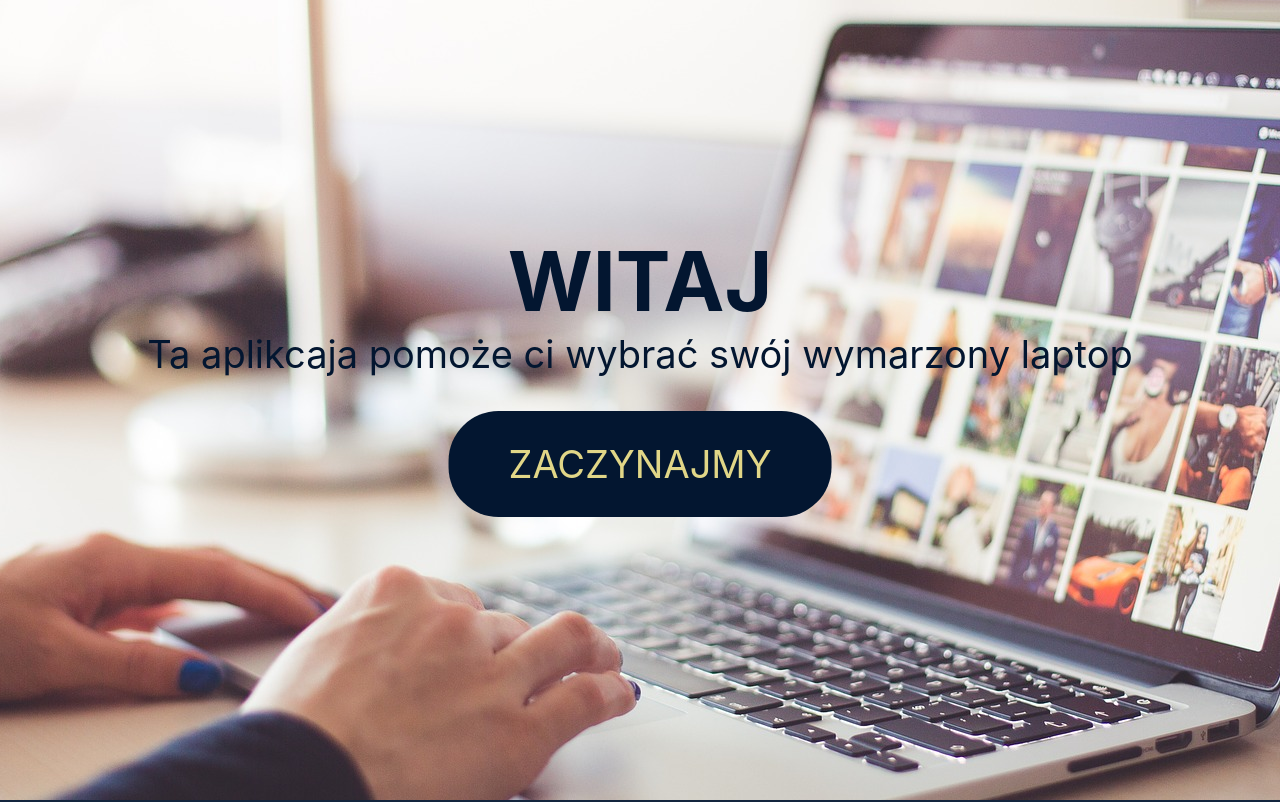
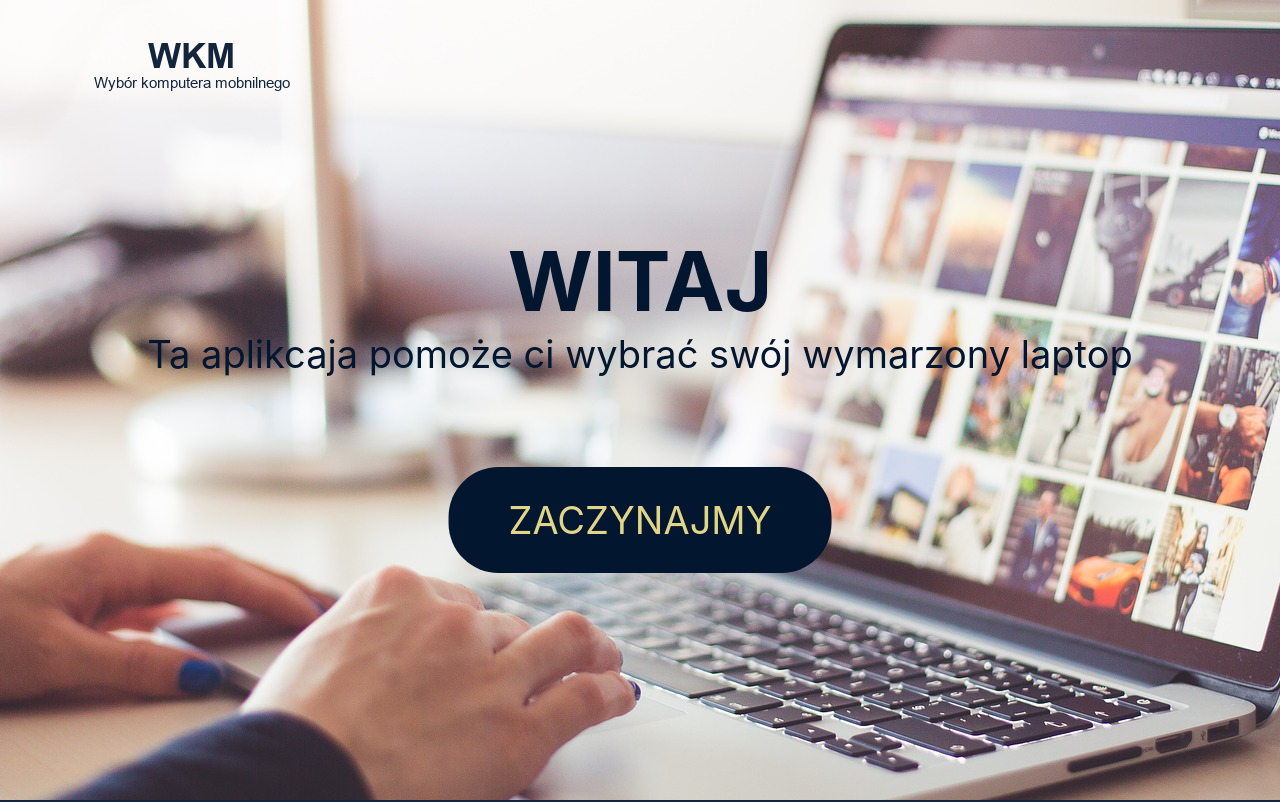
Before and after one commit to tma19993/Multi-criteria-decision-making-for-laptops, a React (Create React App) app in the folder frontend/: page / in a window 1280 px wide. Shown: the top 802 px of the page. Built offline with nearby package versions, Linux system fonts and the light colour scheme.

Commit message:
Dodanie loga

```diff
--- a/frontend/src/components/StartComponent.js
+++ b/frontend/src/components/StartComponent.js
@@ -1,10 +1,12 @@
 import React, { Component } from "react";
 import "../styles/StartComponent.css";
+import logo from "../pictures/logo.png";
 class StartComponent extends Component {
   render() {
     return (
       <section id="StartSide">
         <div className="StartBGC"></div>
+        <img src={logo} alt="logo" className="logo" />
         <div className="welcome">
           <h1>Witaj</h1>
           <p>Ta aplikcaja pomoże ci wybrać swój wymarzony laptop</p>
--- a/frontend/src/styles/StartComponent.css
+++ b/frontend/src/styles/StartComponent.css
@@ -12,7 +12,12 @@ section{
   background: url("../pictures/computer.jpg") no-repeat fixed center;
 
 }
-
+.logo{
+  position:absolute;
+  top: 8%;
+  left: 15%;
+  transform: translate(-50%,-50%);
+}
 .welcome{
   position: absolute;
   top: 38%;
@@ -35,7 +40,7 @@ section{
 a.start{
   display: block;
   position: absolute;
-  top: 58%;
+  top: 65%;
   left: 50%;
   transform: translate(-50%,-50%);
  font-size: 38px;
```
